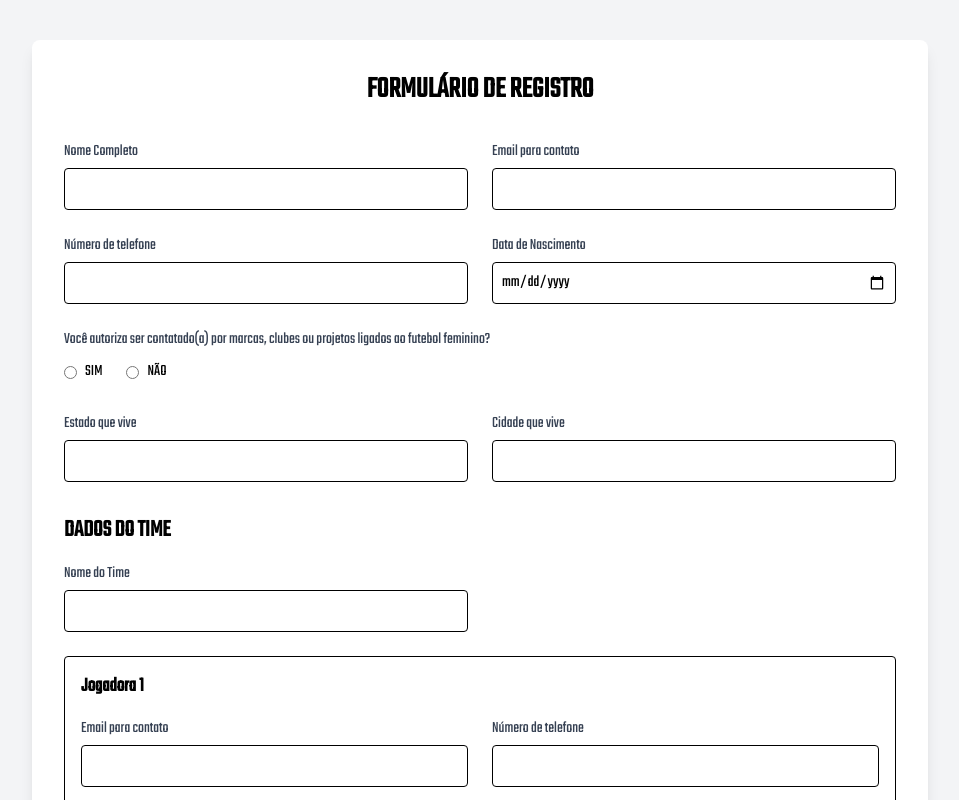
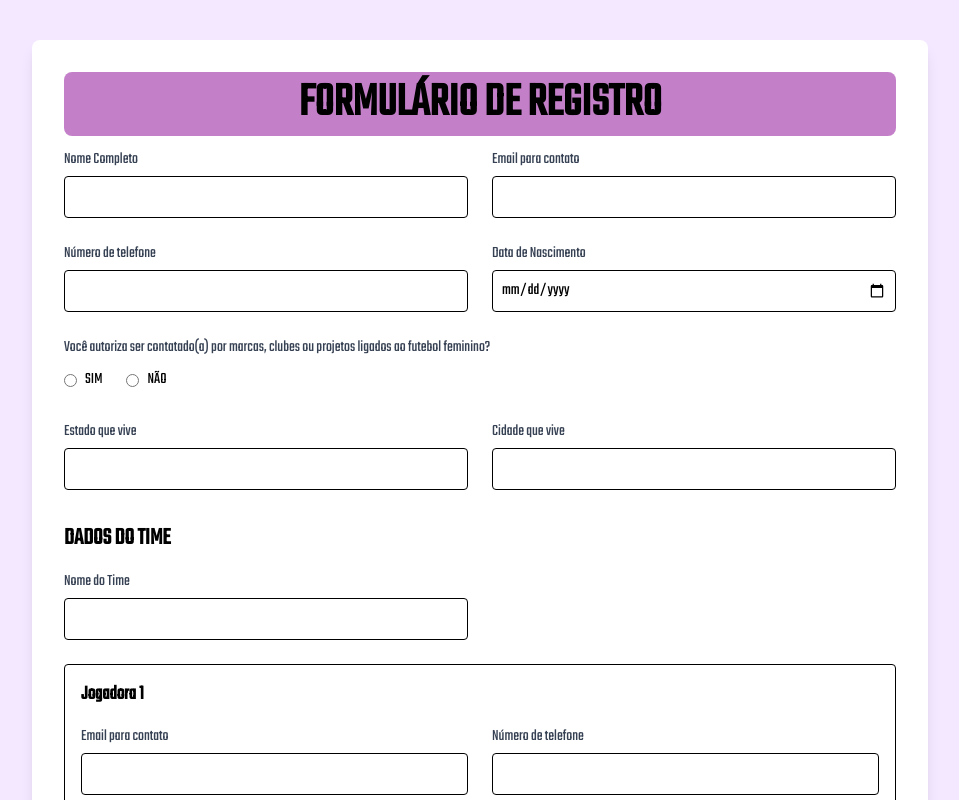
Before and after one commit to EnoTech-CP1-FRONT/PassaPraEla, a React (Vite) app: page /forms in a window 1280 px wide. Shown: the top 800 px of the page, without its empty margins (160-1119 px from the left). Built offline with nearby package versions, Linux system fonts and the light colour scheme.

Commit message:
Ajustanto Form Page

```diff
--- a/src/pages/FormsPage.jsx
+++ b/src/pages/FormsPage.jsx
@@ -8,13 +8,15 @@ export default function FormsPage() {
   };
 
   return (
-    <div className="bg-gray-100 p-6 md:p-10">
+    <div className="bg-purple-100 p-6 md:p-10">
       <div className="max-w-4xl mx-auto bg-white p-8 rounded-lg shadow-lg">
-        <h1 className="text-3xl font-bold text-center mb-8">
-          FORMULÁRIO DE REGISTRO
-        </h1>
+        <section className="flex bg-fuchsia-800/50 rounded-lg items-center justify-center p-2">
+          <h2 className="text-5xl font-bold font-['Teko']">
+            FORMULÁRIO DE REGISTRO
+          </h2>
+        </section>
 
-        <form>
+        <form className="py-3">
           <div className="grid grid-cols-1 md:grid-cols-2 gap-6">
             <div>
               <label className="block text-gray-700">Nome Completo</label>
--- a/tailwind.config.js
+++ b/tailwind.config.js
@@ -14,9 +14,10 @@ export default {
         'color-5': '#FFF5F5',
         'color-6': '#0D002C66',
         'color-7': '#07001782',
+        'form-text-color': '#3C0149',
       },
       fontFamily: {
-        sans: ['Teko', 'sans-serif'],
+        sans: ['Teko', 'sans-serif', 'Staatliches'],
       },
     },
   },
```
